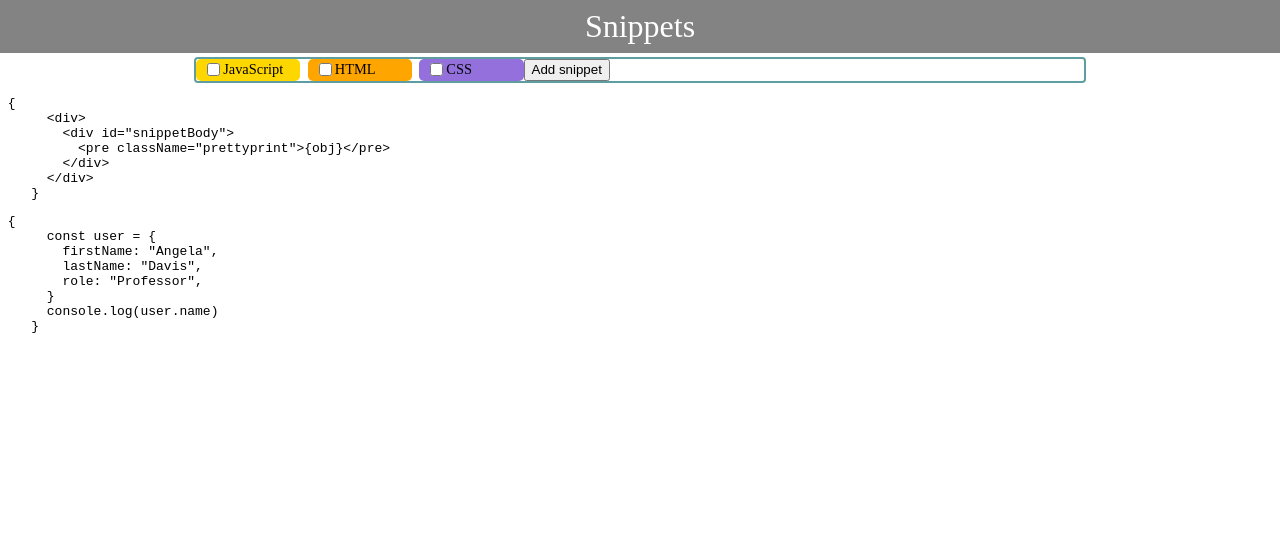
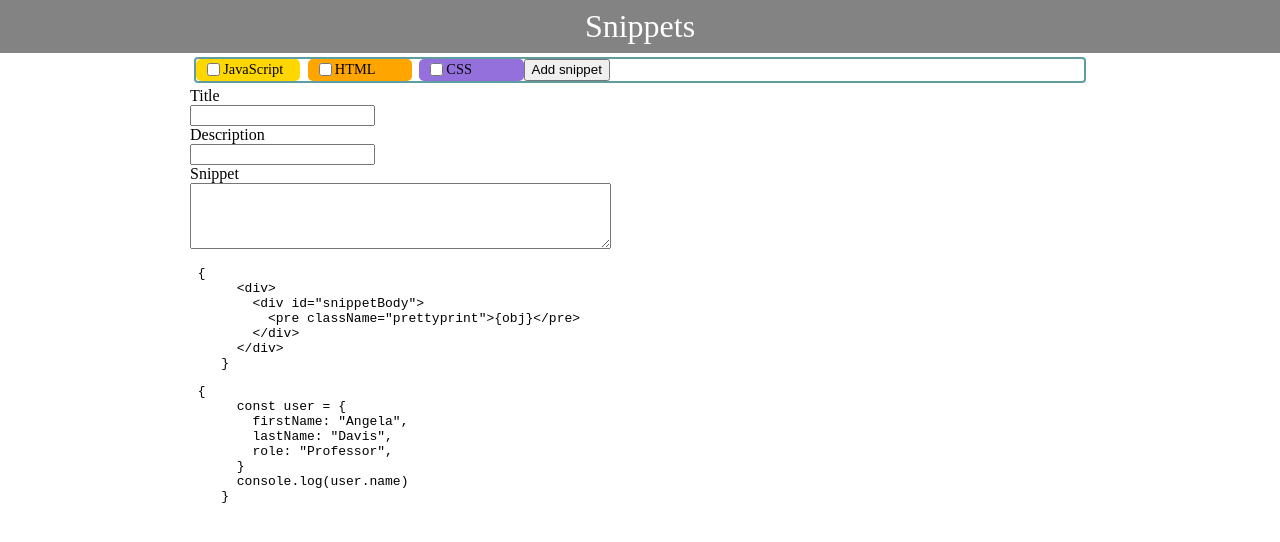
Before and after one commit to ivanburda1986/snippets, a React (Create React App) app: page / in a window 1280 px wide. Shown: the top 542 px of the page. Built offline with nearby package versions, Linux system fonts and the light colour scheme.

Commit message:
add new snippet form

```diff
--- a/src/App.tsx
+++ b/src/App.tsx
@@ -1,8 +1,9 @@
-import React from "react";
+import React, { useState } from "react";
+import { AddSnippetForm } from "./components/AddSnippetForm/AddSnippetForm";
 import { Header } from "./components/Header/Header";
-import Snippet from "./components/Snippet/Snippet";
+import { Snippet } from "./components/Snippet/Snippet";
 
-const snippets = [
+const snippetsMock = [
   {
     content: `{
       <div>
@@ -27,9 +28,11 @@ const snippets = [
 ];
 
 function App() {
+  const [snippets, setSnippets] = useState(snippetsMock);
   return (
     <div className="App">
       <Header />
+      <AddSnippetForm />
       {snippets.map((snippet) => (
         <Snippet snippetContent={snippet.content} language={snippet.language} />
       ))}
--- /dev/null
+++ b/src/components/AddSnippetForm/AddSnippetForm.tsx
@@ -0,0 +1,17 @@
+import React from "react";
+import sharedStyles from "../sharedStyles/sharedStyles.module.css";
+
+export function AddSnippetForm() {
+  return (
+    <div className={sharedStyles.container}>
+      <form>
+        <label htmlFor="SnippetInputName">Title</label>
+        <input type="text" id="SnippetInputName" name="SnippetInputName" />
+        <label htmlFor="SnippetInputDescription">Description</label>
+        <input type="text" id="SnippetInputDescription" name="SnippetInputDescription" />
+        <label htmlFor="SnippetInputContent">Snippet</label>
+        <textarea id="SnippetInputDescription" name="SnippetInputDescription" rows={4} cols={50} />
+      </form>
+    </div>
+  );
+}
--- a/src/components/Snippet/Snippet.tsx
+++ b/src/components/Snippet/Snippet.tsx
@@ -1,9 +1,10 @@
 import React from "react";
+import sharedStyles from "../sharedStyles/sharedStyles.module.css";
 
-export default function Snippet({ snippetContent, language }: { snippetContent: string; language: string }) {
+export function Snippet({ snippetContent, language }: { snippetContent: string; language: string }) {
   const obj = snippetContent;
   return (
-    <div>
+    <div className={sharedStyles.container}>
       <div id="snippetBody">
         <pre className="prettyprint">
           <code className={`lang-${language}`}> {obj}</code>
```
Also changed, not shown: src/components/AddSnippetForm/AddSnippetForm.module.css (added).
